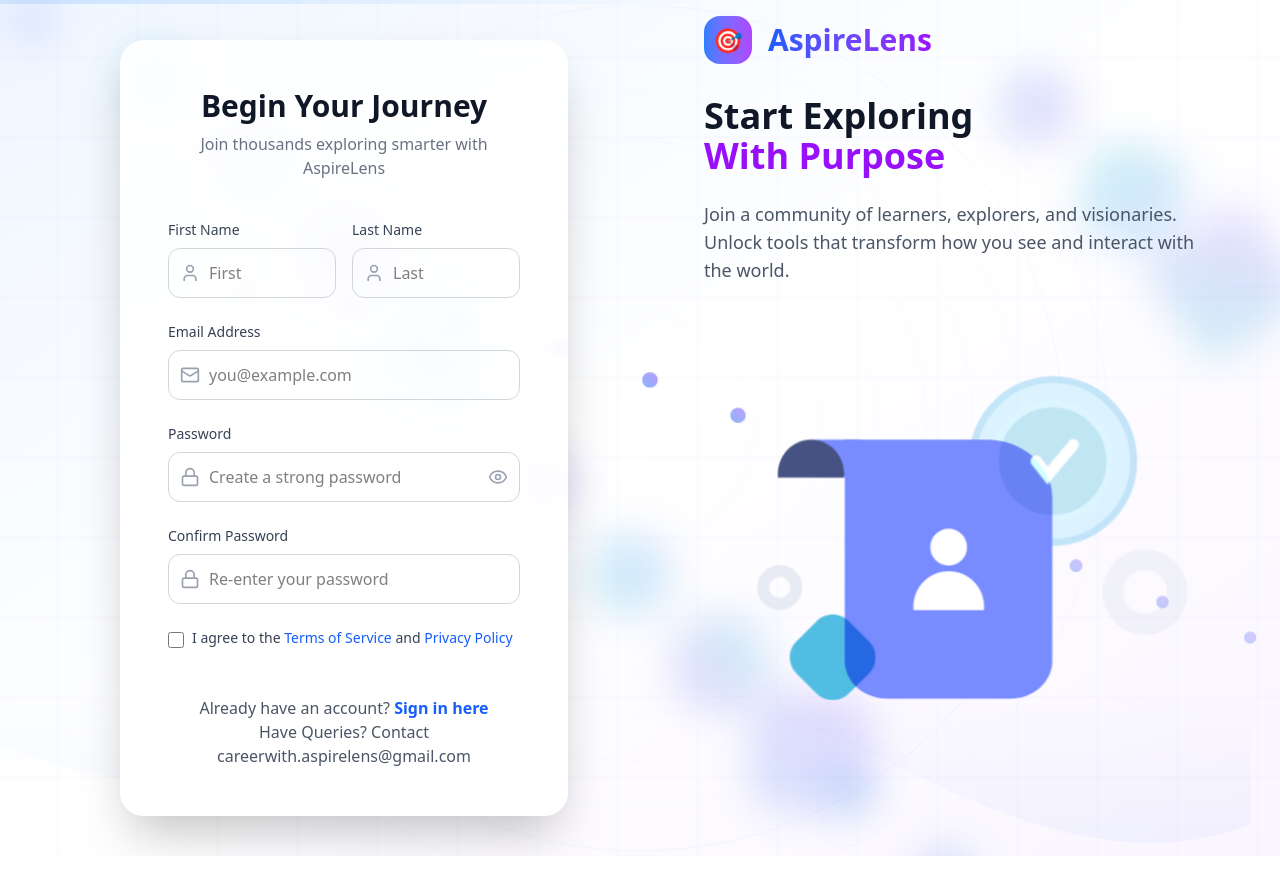
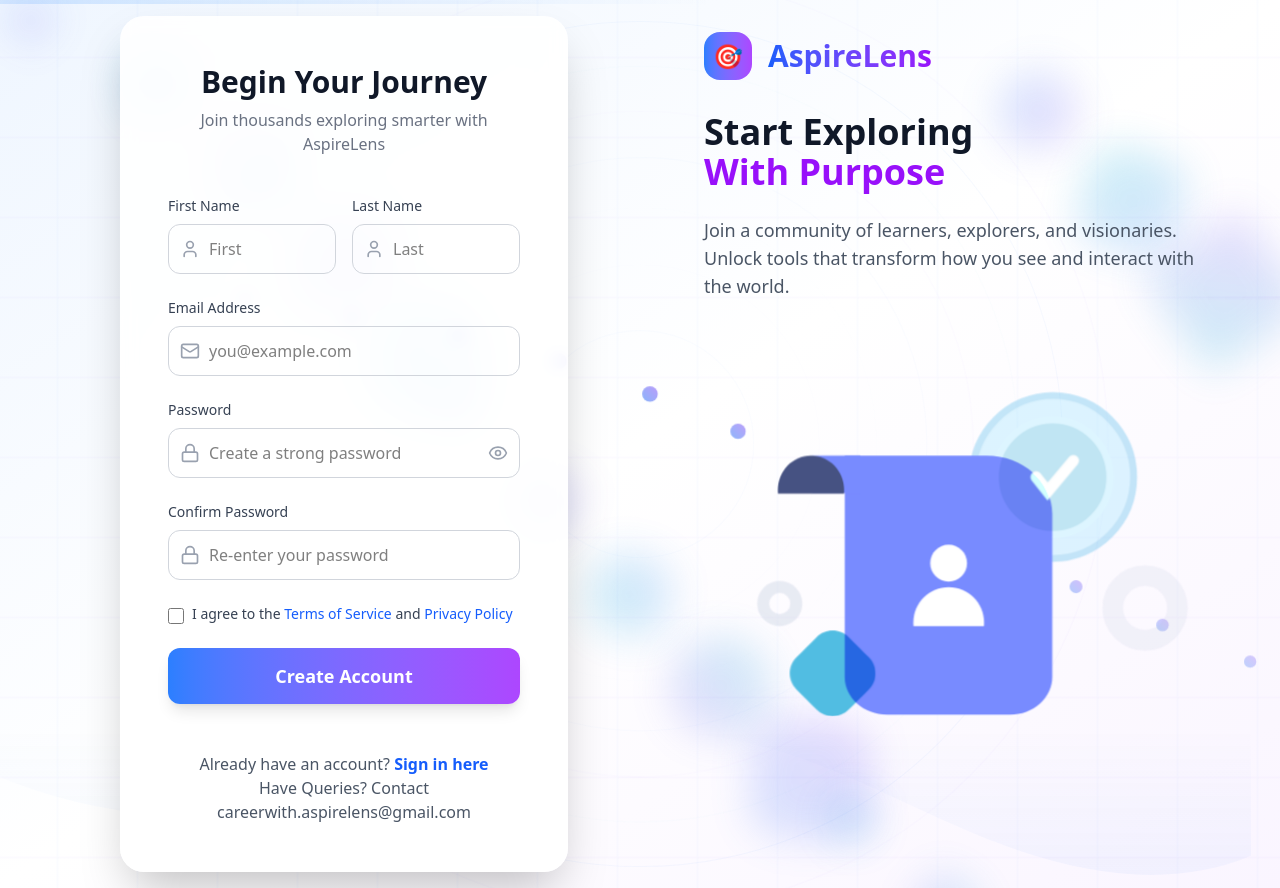
Before and after one commit to ShivangChaurasia/AspireLens, a React (Vite) app in the folder aspirelens-frontend/: page /signup in a window 1280 px wide. Before the commit the page ends 856 px from the top, so only its background shows below. Built offline with nearby package versions, Linux system fonts and the light colour scheme; no server answers.

Commit message:
Updated path

```diff
--- a/aspirelens-frontend/src/pages/Login.jsx
+++ b/aspirelens-frontend/src/pages/Login.jsx
@@ -1,6 +1,7 @@
 import { useState, useEffect, useContext } from 'react';
 import { Eye, EyeOff, Mail, Lock, ArrowRight } from 'lucide-react';
-import axios from "axios";
+
+import api from "./api/api.js";
 import { useNavigate } from "react-router-dom";
 import AuthContext from '../context/authContext';
 
@@ -53,7 +54,7 @@ export default function Login() {
   const handleSubmit = async (e) => {
     e.preventDefault();
     try {
-      const res = await axios.post("http://localhost:5000/api/auth/login", {
+      const res = await api.post("/api/auth/login", {
         email: formData.email,
         password: formData.password
       });
--- a/aspirelens-frontend/src/pages/SignUp.jsx
+++ b/aspirelens-frontend/src/pages/SignUp.jsx
@@ -378,14 +378,14 @@ export default function SignUp() {
             </div>
 
             {/* Submit Button */}
-            {/* <button
+            <button
               type="submit"
               className="w-full bg-gradient-to-r from-blue-500 to-purple-500 text-white py-3.5 rounded-xl font-semibold text-lg hover:from-blue-600 hover:to-purple-600 transform hover:-translate-y-0.5 transition-all duration-300 shadow-lg hover:shadow-xl"
             >
               Create Account
             </button>
 
-            Divider
+            {/*Divider
             <div className="relative my-8">
               <div className="absolute inset-0 flex items-center">
                 <div className="w-full border-t border-gray-300"></div>
```
